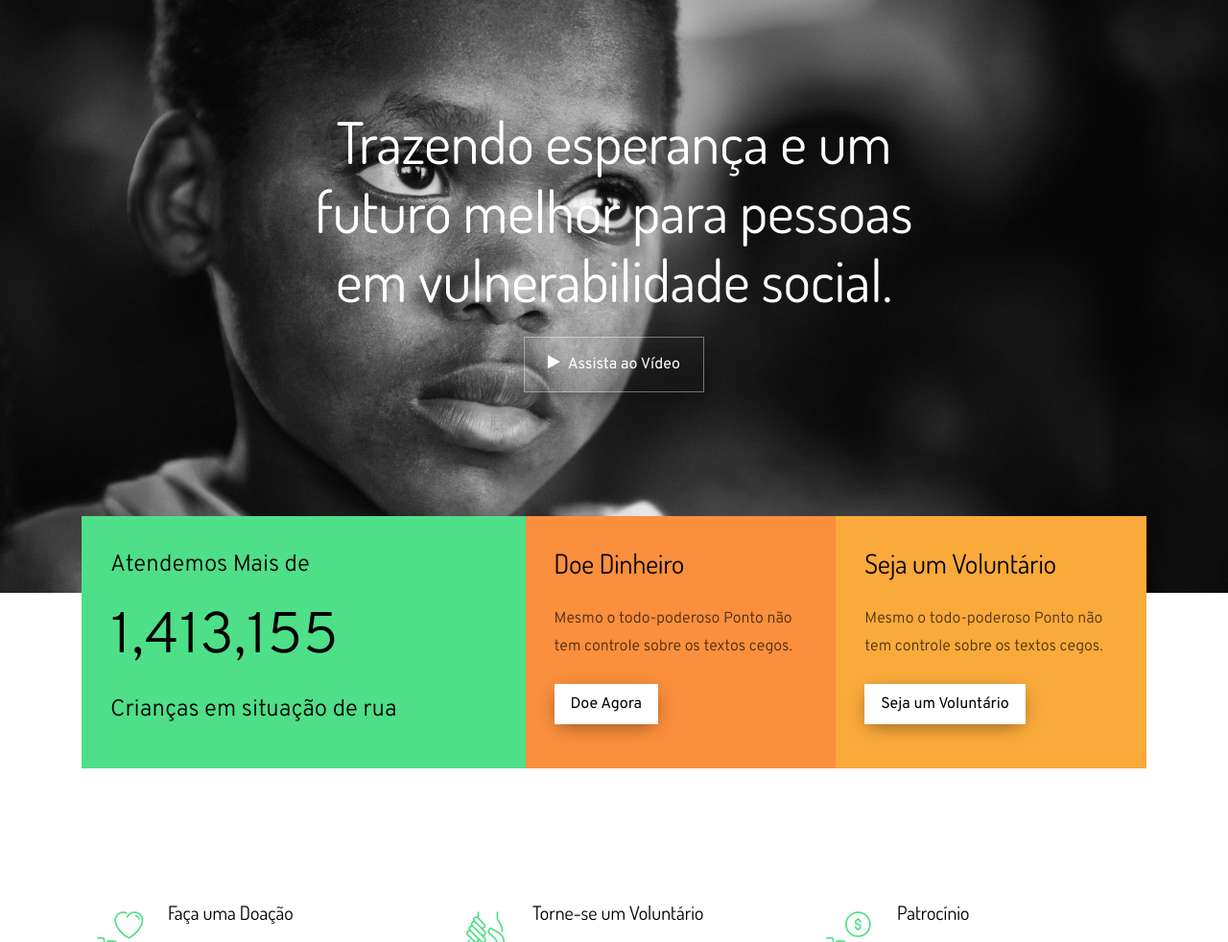
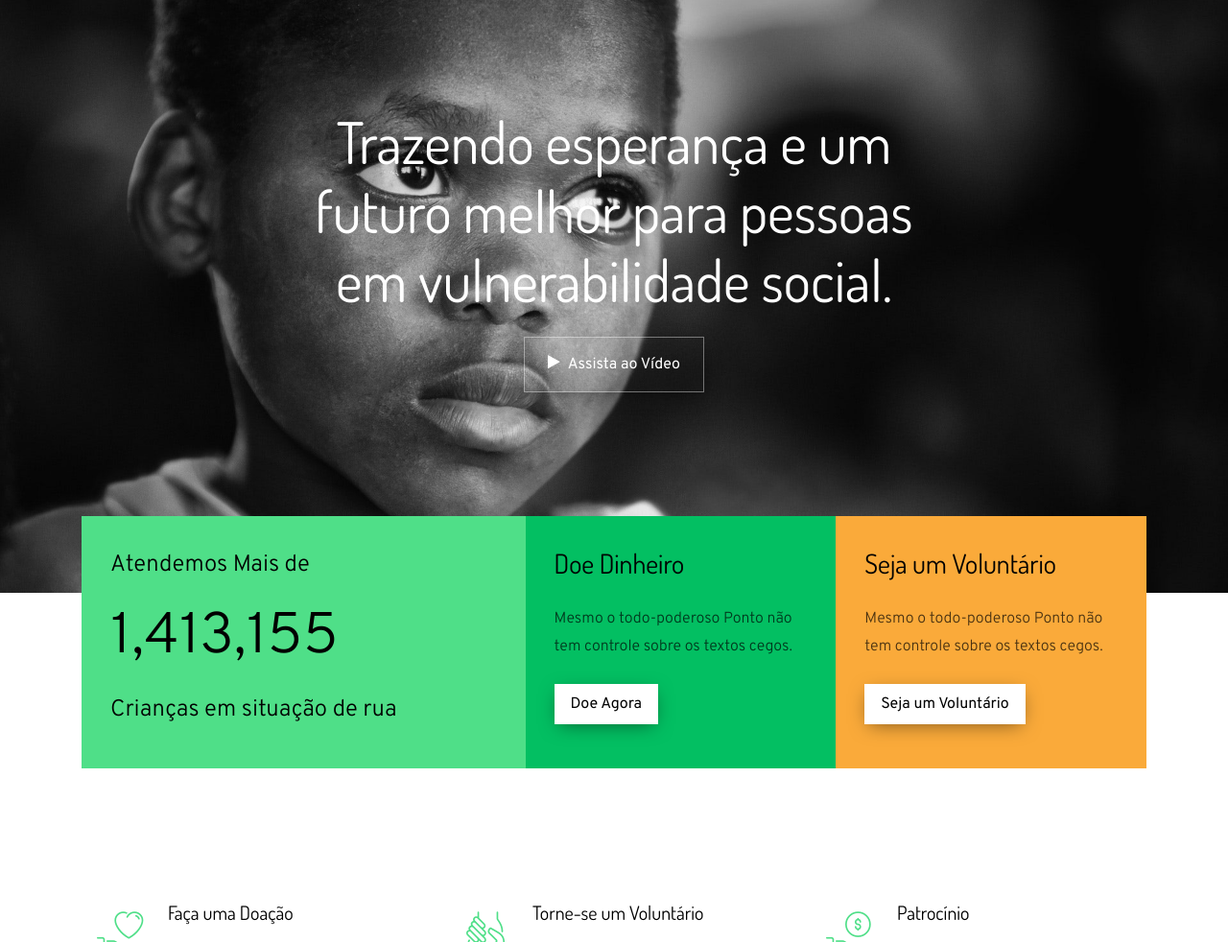
Before and after one commit to GuilhermeRNS/hopenasruas, a plain HTML site: page index.html in a window 1280 px wide. Shown: the part 82-1064 px from the top of the page at 96% size. Drawn offline with nearby package versions, Linux system fonts and the light colour scheme; some packages are replaced by stand-ins of ours; files that its build step writes are made by us from their sources; no server answers; files whose address does not match are found by name.

Commit message:
change secondary

```diff
--- a/scss/style.scss
+++ b/scss/style.scss
@@ -9,7 +9,7 @@ $black: #000;
 $darken: #4a5562;
 
 $primary: #4fdf88;
-$secondary: #fa8f3d;
+$secondary: #03bf62;
 $tertiary: #faaa3a;
 $quarternary: #7cbd1e;
 
```
